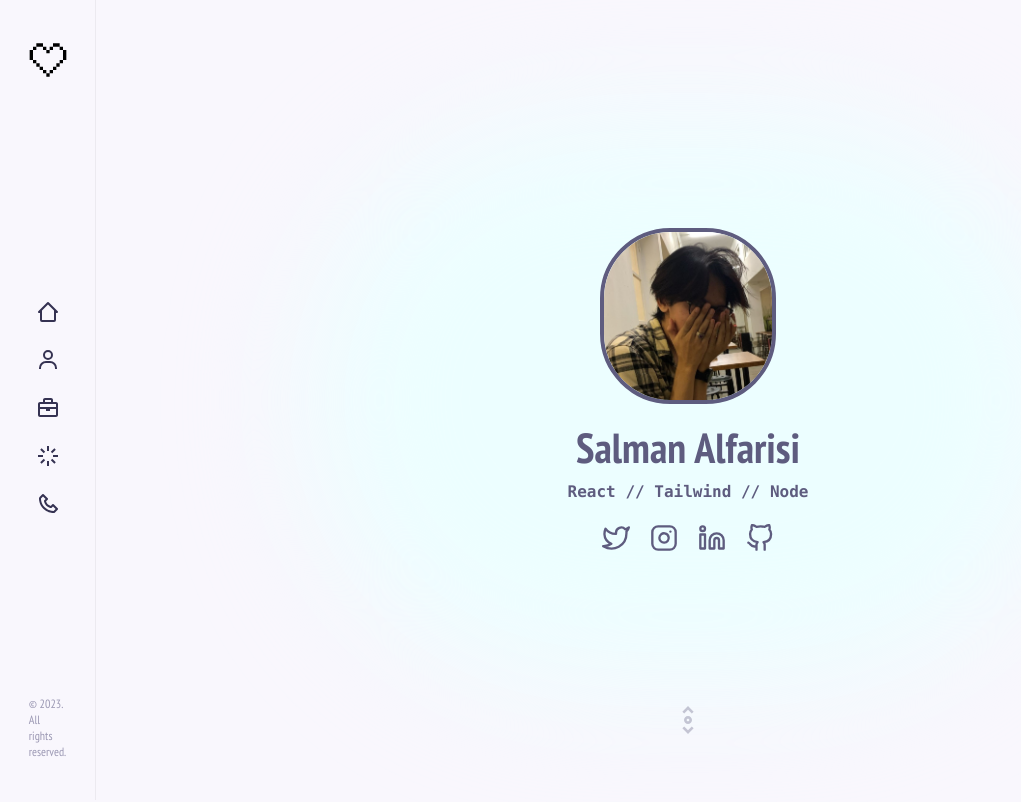
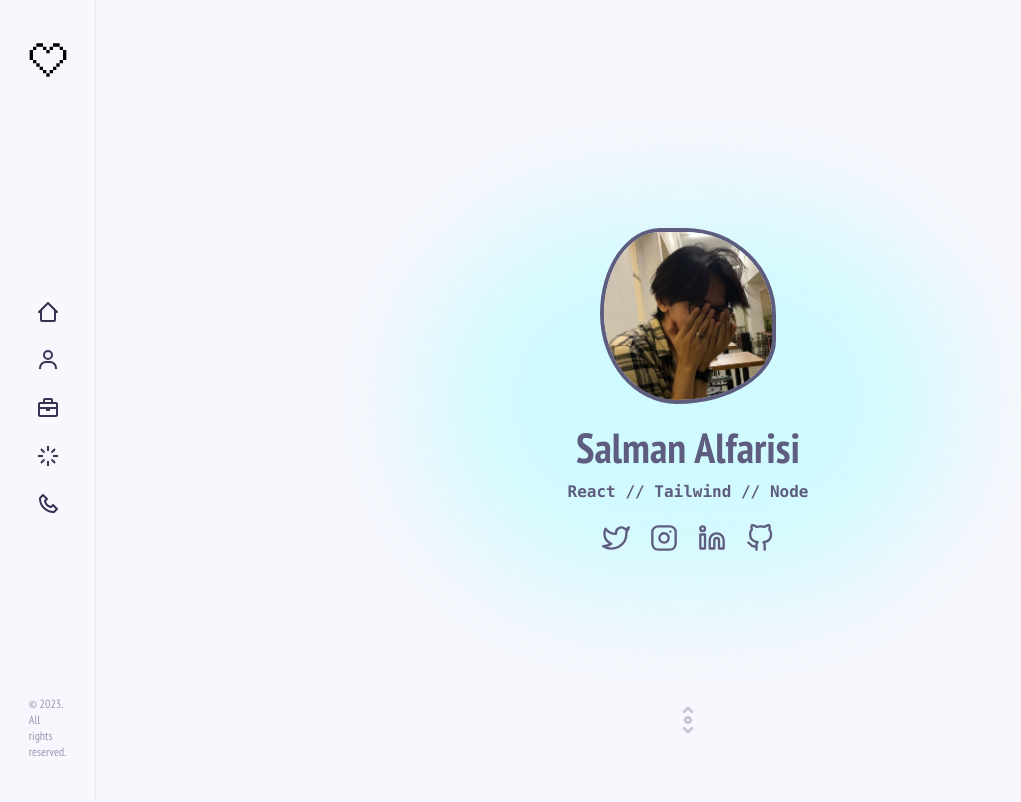
Before and after one commit to MuhammadSalmanAlfarisi/msaf, a React (Vite) app: page / in a window 1280 px wide. Shown: the top 802 px of the page, without its empty margins (0-1021 px from the left). Built offline with nearby package versions, Linux system fonts and the light colour scheme.

Commit message:
feats: animated the home.jsx avatar

```diff
--- a/src/index.css
+++ b/src/index.css
@@ -229,3 +229,19 @@ img {
 .controls button:nth-child(1) {
   margin-right: 2rem;
 }
+
+.profile {
+  animation: profile_animate 8s ease-in-out infinite 1s;
+}
+
+@keyframes profile_animate {
+  0% {
+    border-radius: 60% 40% 30% 70%/60% 30% 70% 40%;
+  }
+  50% {
+    border-radius: 30% 60% 70% 40%/50% 60% 30% 60%;
+  }
+  100% {
+    border-radius: 60% 40% 30% 70%/60% 30% 70% 40%;
+  }
+}
--- a/src/pages/Home.jsx
+++ b/src/pages/Home.jsx
@@ -1,4 +1,6 @@
 import React, { useRef } from "react";
+
+import "../index.css"
 
 import Me from "../assets/avatar-3.jpeg";
 import Social from "../components/Social";
@@ -20,7 +22,7 @@ const Home = () => {
       id="home"
     >
       {/* shapes */}
-      <div className="absolute z-0 h-[70%] w-[70%] rounded-full bg-cyan-50 blur-3xl" />
+      <div className="absolute z-0 h-[50%] w-[50%] rounded-full bg-cyan-100 blur-3xl" />
 
       {/* main home */}
       <div
@@ -34,7 +36,7 @@ const Home = () => {
         <img
           src={Me}
           alt=""
-          className="mb-3 w-36 rounded-[40%] border-4 border-text lg:w-44"
+          className="profile mb-3 w-36 border-4 border-text lg:w-44"
         />
         <div className="flex flex-row gap-2">
           <div>
```
